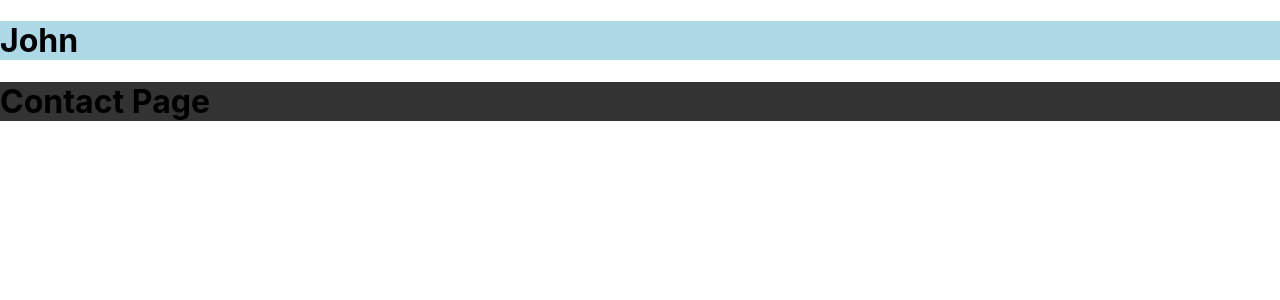
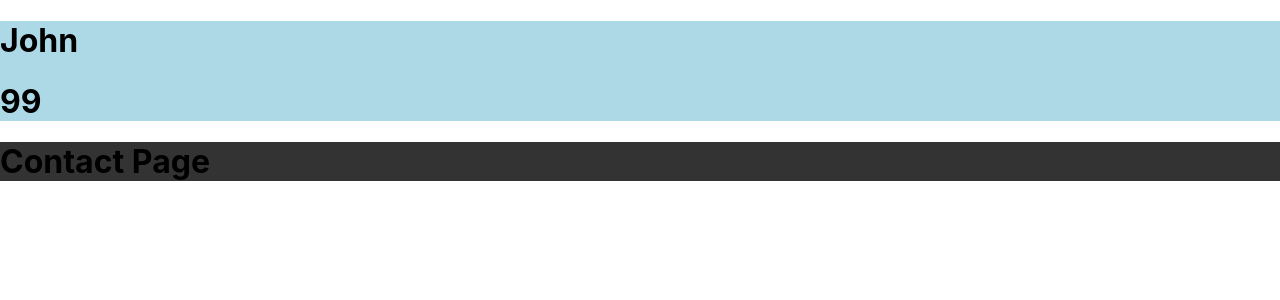
Before and after one commit to GUchechi/react-router-tutorial-with-PedroTech, a React (Create React App) app: page / in a window 1280 px wide. Shown: the top 300 px of the page. Built offline with nearby package versions, Linux system fonts and the light colour scheme.

Commit message:
added props

```diff
--- a/src/App.js
+++ b/src/App.js
@@ -9,7 +9,7 @@ function App() {
   const [number, setNumber] = useState(99);
   return (
     <div className="App">
-      <About name={name} />
+      <About name={name} number={number} />
       <Contact  number={number}/>
     </div>
   );
```
